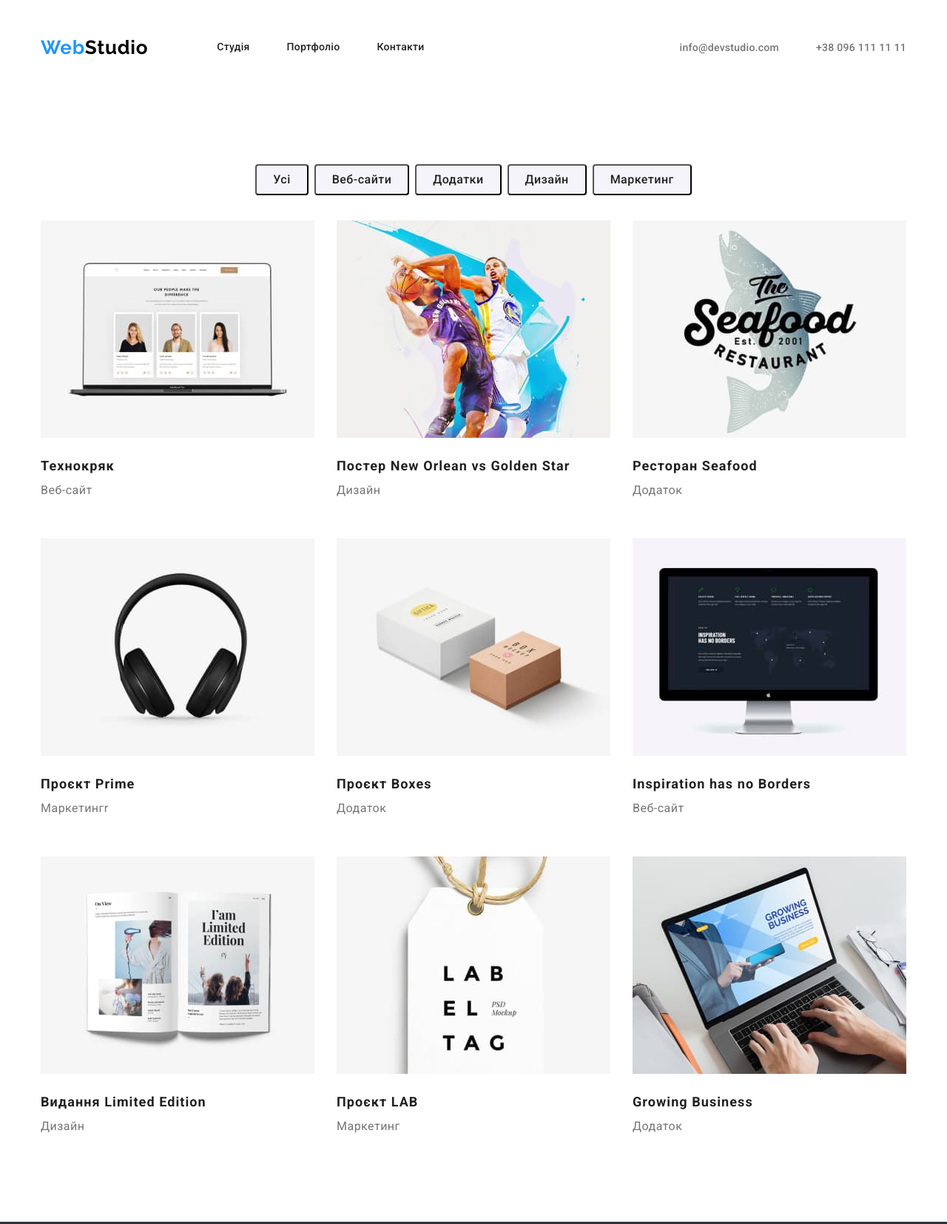
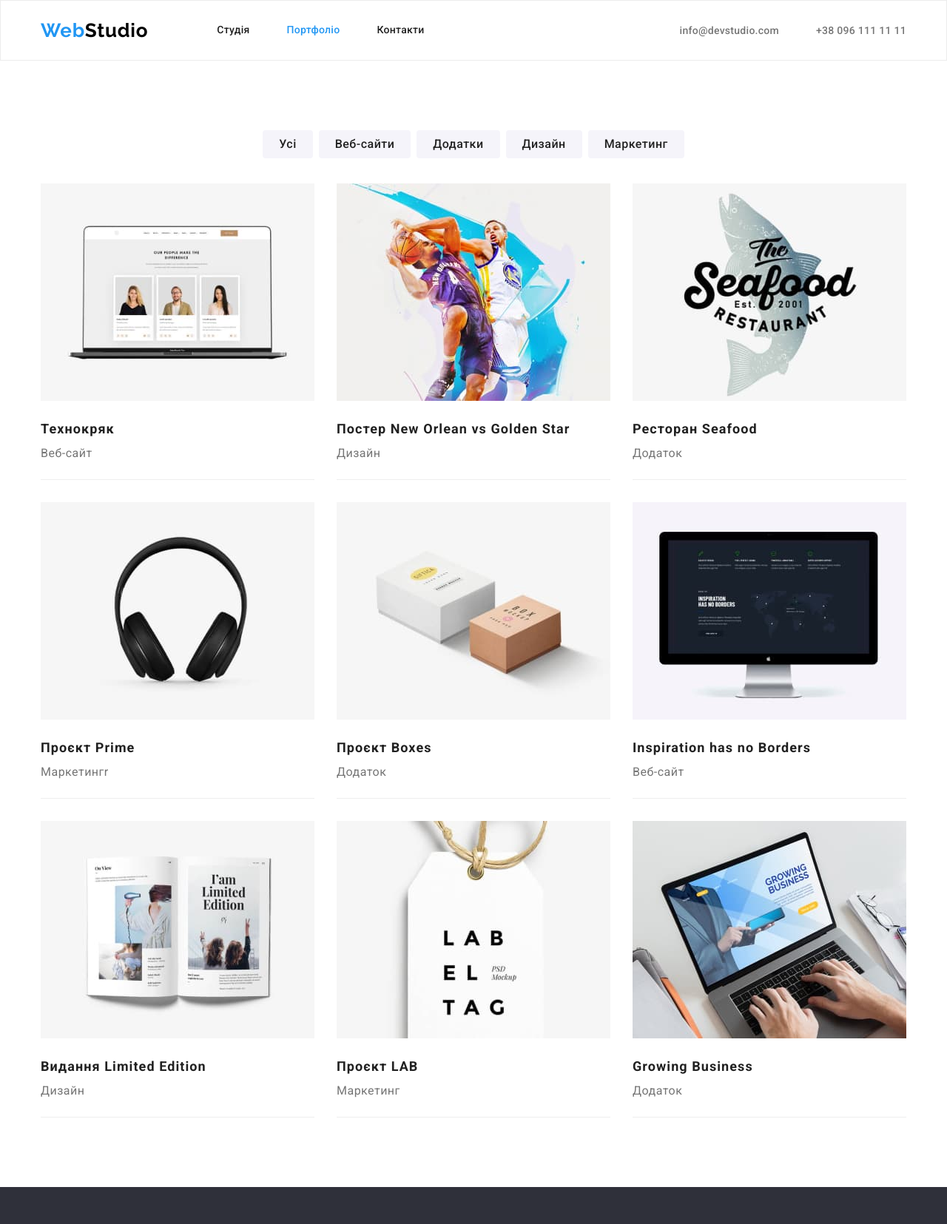
Before and after one commit to zlatadenysenko/goit-markup-hw-03, a plain HTML site: page portfolio.html in a window 1280 px wide. Shown: the top 1655 px of the page at 74% size. Drawn offline with nearby package versions, Linux system fonts and the light colour scheme; files whose address does not match are found by name.

Commit message:
fixed bugs

```diff
--- a/css/styles.css
+++ b/css/styles.css
@@ -7,6 +7,9 @@
   --prinary-black-color: #000000;
   --second-background-color: #2f303a;
   --third-background-color: #f5f4fa;
+  --btn-active-color: #188ce8;
+  --border-color: #ececec;
+  --border-portf-color: #eee;
 }
 
 p,
@@ -53,8 +56,7 @@ body {
 
 /* HEADER */
 .header {
-  padding-top: 24px;
-  padding-bottom: 24px;
+  border: 1px solid var(--border-color);
 }
 
 .header-container {
@@ -114,6 +116,10 @@ body {
   padding-bottom: 32px;
 }
 
+.active {
+  color: var(--accent-text-color);
+}
+
 .header-item:not(:last-child) {
   margin-right: 50px;
 }
@@ -167,13 +173,15 @@ body {
   color: var(--prinary-white-color);
   background-color: var(--accent-text-color);
   border-radius: 4px;
+  border: none;
   display: block;
   margin: 0 auto;
 }
 
 .hero-btn :hover,
 .hero-btn :focus {
-  color: var(--accent-text-color);
+  color: var(--prinary-white-color);
+  background-color: var(--btn-active-color);
 }
 
 /* FEATURES-SECTION */
@@ -297,10 +305,10 @@ body {
   line-height: 1.71px;
   letter-spacing: 0.03em;
   color: var(--prinary-white-color);
+  margin-bottom: 9px;
 }
 
 .footer-email {
-  margin-top: 9px;
   margin-bottom: 9px;
   display: inline-block;
 }
@@ -335,6 +343,7 @@ body {
   background-color: var(--third-background-color);
   cursor: pointer;
   border-radius: 4px;
+  border: none;
   padding: 6px 22px;
 }
 .menu-portfolio:not(:last-child) {
@@ -358,11 +367,11 @@ body {
   width: calc((100%-60px) / 3);
   margin-right: 30px;
   margin-bottom: 30px;
+  border-bottom: 1px solid var(--border-portf-color);
 }
 
 .portfolio-example-item:nth-last-child(-n + 3) {
-  margin-bottom: 0;
-  padding-bottom: 94px;
+  margin-bottom: 94px;
 }
 
 .portfolio-example-item:nth-child(3n) {
@@ -375,12 +384,12 @@ body {
   line-height: 2;
   letter-spacing: 0.06em;
   color: var(--title-text-color);
-  margin-top: 20px;
+  padding-top: 20px;
 }
 
 .portfolio-category-name {
   font-size: 16px;
   line-height: 1.88;
   letter-spacing: 0.03em;
-  margin-bottom: 20px;
+  padding-bottom: 20px;
 }
--- a/portfolio.html
+++ b/portfolio.html
@@ -27,7 +27,8 @@
                 </a>
                 <ul class="header-list list">
                     <li class="header-item"> <a class="header-link link" href="./index.html">Студія</a></li>
-                    <li class="header-item"> <a class="header-link link" href="./portfolio.html">Портфоліо</a></li>
+                    <li class="header-item"> <a class="header-link link active" href="./portfolio.html">Портфоліо</a>
+                    </li>
                     <li class="header-item"> <a class="header-link link" href="">Контакти</a></li>
                 </ul>
             </nav>
```
Also changed, not shown: index.html (+1 -1 lines).
